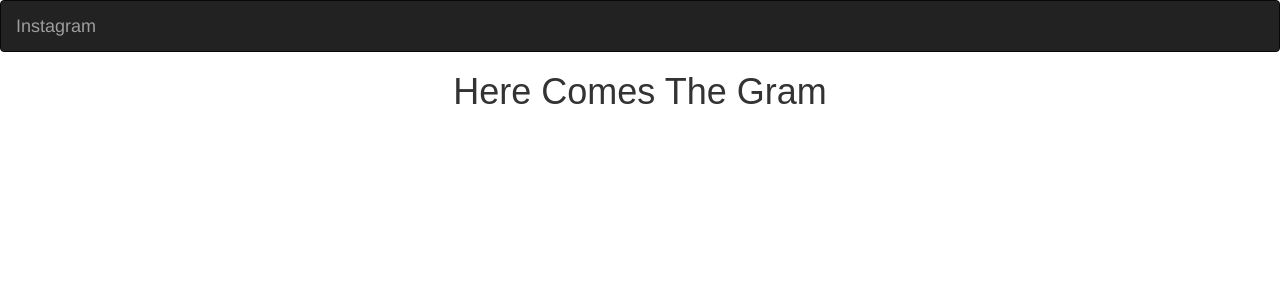
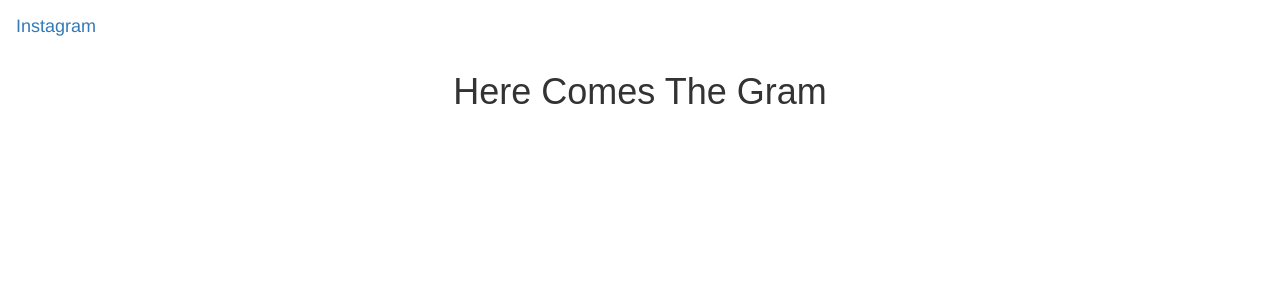
Before and after one commit to ramza007/FlipGram, a Django app: page / in a window 1280 px wide. Shown: the top 300 px of the page. Run offline with Django 3.2, Linux system fonts and the light colour scheme; some libraries are stand-ins or nearby versions.

Commit message:
added to navbar

```diff
--- a/gram/templates/navbar.html
+++ b/gram/templates/navbar.html
@@ -8,7 +8,7 @@
 </head>
 
 <body>
-    <nav class="navbar navbar-inverse">
+    <nav class="navbar" style="background-color: white;">
         <div class="container-fluid">
             <div class="navbar-header">
                 <a class="navbar-brand" href="/">Instagram</a>
```
